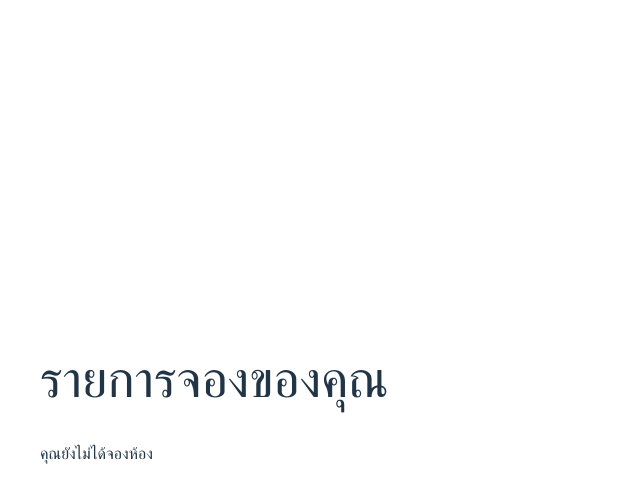
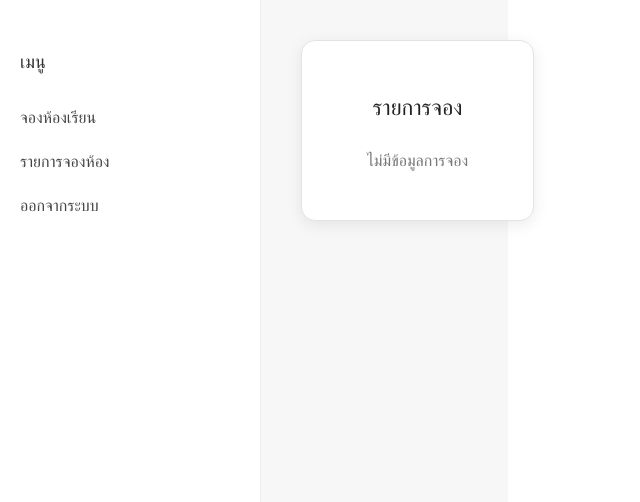
Before and after one commit to Phanuwat-Patcha/Project-CPE417, a React (Vite) app in the folder frontend/: page /booking in a window 1280 px wide. Shown: the top 502 px of the page, without its empty margins (0-640 px from the left). Built offline with nearby package versions, Linux system fonts and the light colour scheme.

Commit message:
eno booking

```diff
--- a/frontend/src/pages/Booking.jsx
+++ b/frontend/src/pages/Booking.jsx
@@ -1,24 +1,149 @@
-// src/pages/Booking.jsx
 import React from "react";
-import { useLocation } from "react-router-dom";
+import { useLocation, Link, useNavigate } from "react-router-dom";
 
 export default function Booking() {
-  const location = useLocation();
-  const booking = location.state || {}; // ข้อมูลจาก navigate
+  const { state: booking } = useLocation();
+  const navigate = useNavigate();
+
+  const InfoRow = ({ label, value }) => (
+    <div style={styles.row}>
+      <span style={styles.rowLabel}>{label}</span>
+      <span style={styles.rowValue}>{value}</span>
+    </div>
+  );
 
   return (
-    <div style={{ padding: "40px", fontFamily: "sans-serif" }}>
-      <h1>รายการจองของคุณ</h1>
-      {booking.floor ? (
-        <div>
-          <p>ชั้น: {booking.floor}</p>
-          <p>ห้อง: {booking.room}</p>
-          <p>วันที่: {booking.date}</p>
-          <p>เวลา: {booking.startTime} - {booking.endTime}</p>
+    <div style={styles.container}>
+
+      {/* LEFT SIDEBAR */}
+      <aside style={styles.sidebar}>
+        <h3 style={styles.menuTitle}>เมนู</h3>
+        <ul style={styles.menuList}>
+          <li>
+            <Link to="/Home" style={styles.menuItem}>
+              จองห้องเรียน
+            </Link>
+          </li>
+          <li>
+            <Link to="/booking" style={styles.menuItem}>
+              รายการจองห้อง
+            </Link>
+          </li>
+          <li>
+            <span style={styles.menuItem} onClick={() => navigate("/")}>
+              ออกจากระบบ
+            </span>
+          </li>
+        </ul>
+      </aside>
+
+      {/* MAIN CONTENT */}
+      <main style={styles.main}>
+        <div style={styles.card}>
+          <h2 style={styles.header}>รายการจอง</h2>
+
+          {!booking ? (
+            <p style={{ textAlign: "center", color: "#777" }}>
+              ไม่มีข้อมูลการจอง
+            </p>
+          ) : (
+            <div style={styles.infoContainer}>
+              <InfoRow label="ชั้น" value={booking.floor} />
+              <InfoRow label="ห้อง" value={booking.room} />
+              <InfoRow label="วันที่" value={booking.date} />
+              <InfoRow
+                label="เวลา"
+                value={`${booking.startTime} - ${booking.endTime}`}
+              />
+            </div>
+          )}
         </div>
-      ) : (
-        <p>คุณยังไม่ได้จองห้อง</p>
-      )}
+      </main>
+
     </div>
   );
 }
+
+const styles = {
+  container: {
+    display: "flex",
+    minHeight: "100vh",
+    background: "#f7f7f7",
+    fontFamily: "Inter, sans-serif",
+  },
+
+  /* SIDEBAR */
+  sidebar: {
+    width: "220px",
+    background: "#fff",
+    padding: "30px 20px",
+    borderRight: "1px solid #eee",
+  },
+
+  menuTitle: {
+    fontSize: "18px",
+    marginBottom: "20px",
+    color: "#333",
+  },
+
+  menuList: {
+    listStyle: "none",
+    padding: 0,
+    margin: 0,
+  },
+
+  menuItem: {
+    display: "block",
+    padding: "10px 0",
+    color: "#444",
+    textDecoration: "none",
+    fontWeight: 500,
+    cursor: "pointer",
+    transition: "0.2s",
+  },
+
+  /* MAIN — วางตำแหน่งให้เริ่มซ้ายบน */
+  main: {
+    flex: 1,
+    padding: "40px",
+    display: "block",
+  },
+
+  /* CARD */
+  card: {
+    width: "100%",
+    maxWidth: "650px",
+    background: "#fff",
+    padding: "32px",
+    borderRadius: "14px",
+    border: "1px solid #e3e3e3",
+    boxShadow: "0 4px 16px rgba(0,0,0,0.08)",
+  },
+
+  header: {
+    marginBottom: "24px",
+    fontSize: "22px",
+    fontWeight: 600,
+    color: "#222",
+    textAlign: "center",
+  },
+
+  infoContainer: {
+    display: "flex",
+    flexDirection: "column",
+    gap: "18px",
+  },
+
+  row: {
+    display: "flex",
+    justifyContent: "space-between",
+  },
+
+  rowLabel: {
+    color: "#666",
+  },
+
+  rowValue: {
+    fontWeight: 500,
+  },
+};
```
Also changed, not shown: 1 other file (tests, documents, lock files or other folders).
